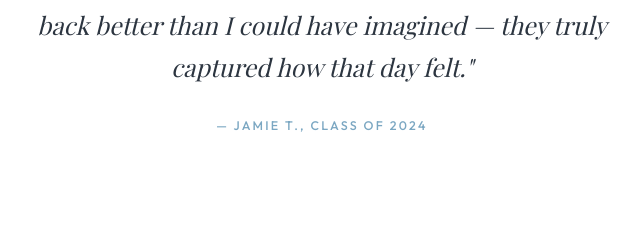
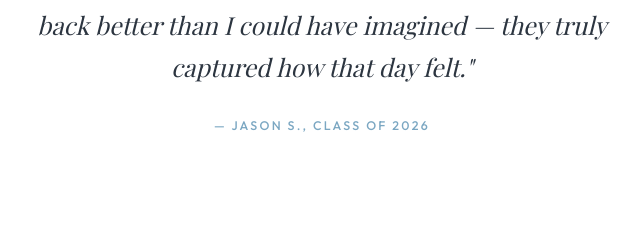
Before and after one commit to shouryagup/photosho, a plain HTML site: page index.html in a window 1280 px wide. Shown: the part 4032-4272 px from the top of the page, 318-958 px from the left. Drawn offline with nearby package versions, Linux system fonts and the light colour scheme; a web font is replaced by a local one.

Commit message:
Update testimonial author in index.html

```diff
--- a/index.html
+++ b/index.html
@@ -815,7 +815,7 @@
     <blockquote>
       "Working with Shourya was effortless. The photos came back better than I could have imagined — they truly captured how that day felt."
     </blockquote>
-    <p class="testimonial-author">— Jamie T., Class of 2024</p>
+    <p class="testimonial-author">— Jason S., Class of 2026</p>
   </div>
 </section>
 
```
